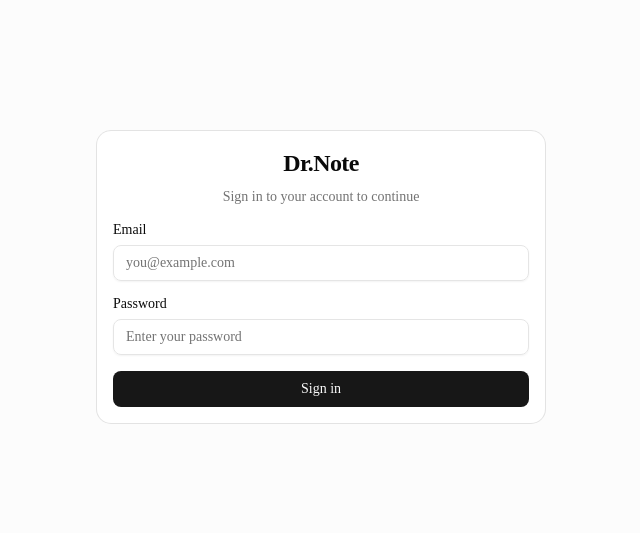
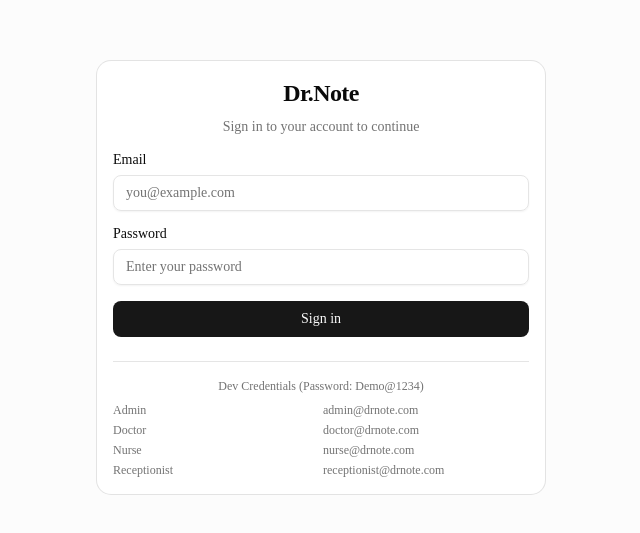
Before and after one commit to ChanOoDev/DRNotes-NCO, a Next.js app in the folder app/: page /login in a window 1280 px wide. Shown: the part 123-656 px from the top of the page, without its empty margins (319-959 px from the left). Built offline with nearby package versions, Linux system fonts and the light colour scheme.

Commit message:
feat(login): show dev credentials on login page

```diff
--- a/app/src/app/(auth)/login/page.tsx
+++ b/app/src/app/(auth)/login/page.tsx
@@ -116,6 +116,16 @@
               )}
             </Button>
           </form>
+
+          <div className="mt-6 border-t pt-4">
+            <p className="text-xs text-muted-foreground text-center mb-2">Dev Credentials (Password: Demo@1234)</p>
+            <div className="grid grid-cols-2 gap-1 text-xs text-muted-foreground">
+              <span>Admin</span><span>admin@drnote.com</span>
+              <span>Doctor</span><span>doctor@drnote.com</span>
+              <span>Nurse</span><span>nurse@drnote.com</span>
+              <span>Receptionist</span><span>receptionist@drnote.com</span>
+            </div>
+          </div>
         </CardContent>
       </Card>
     </div>
```
